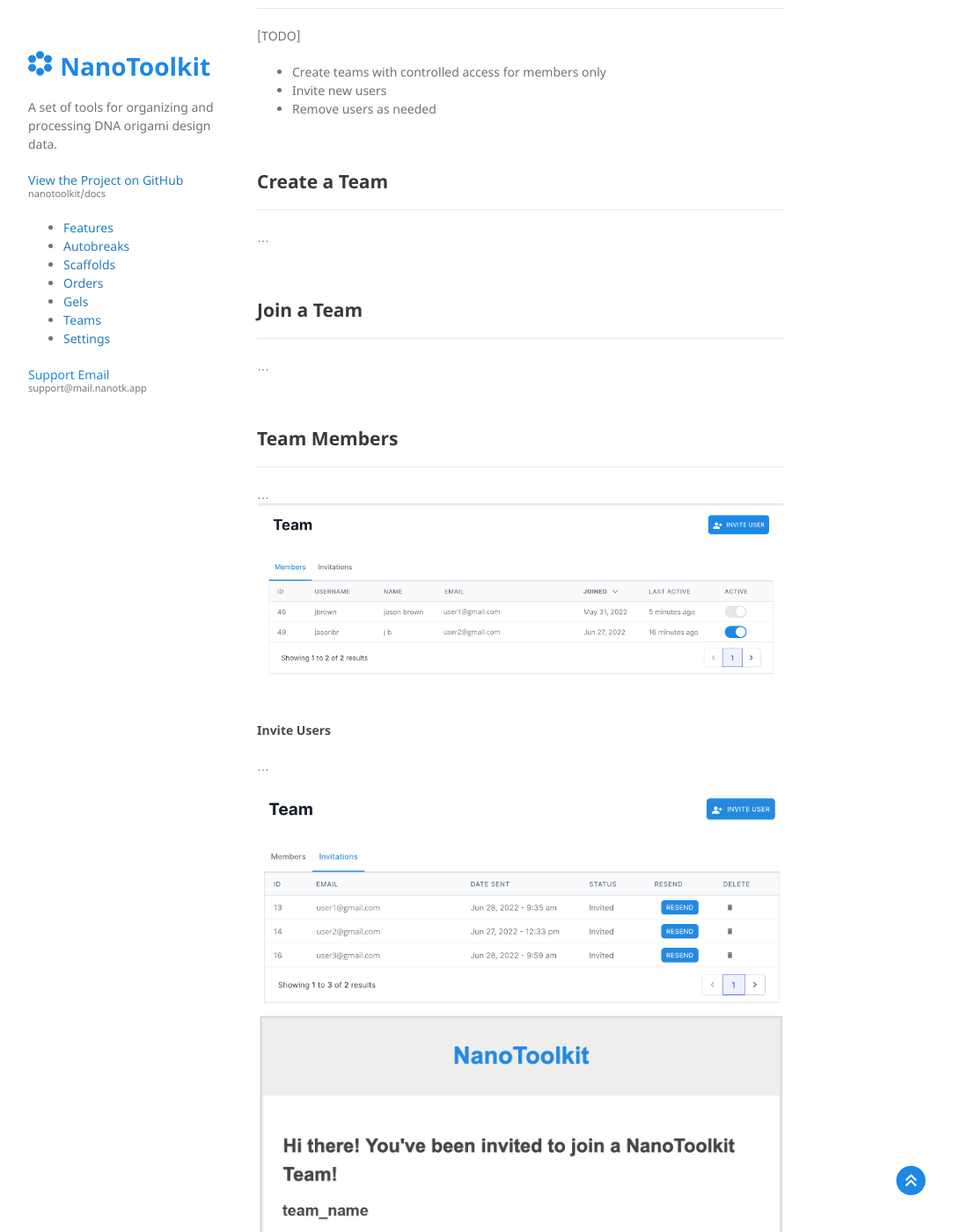
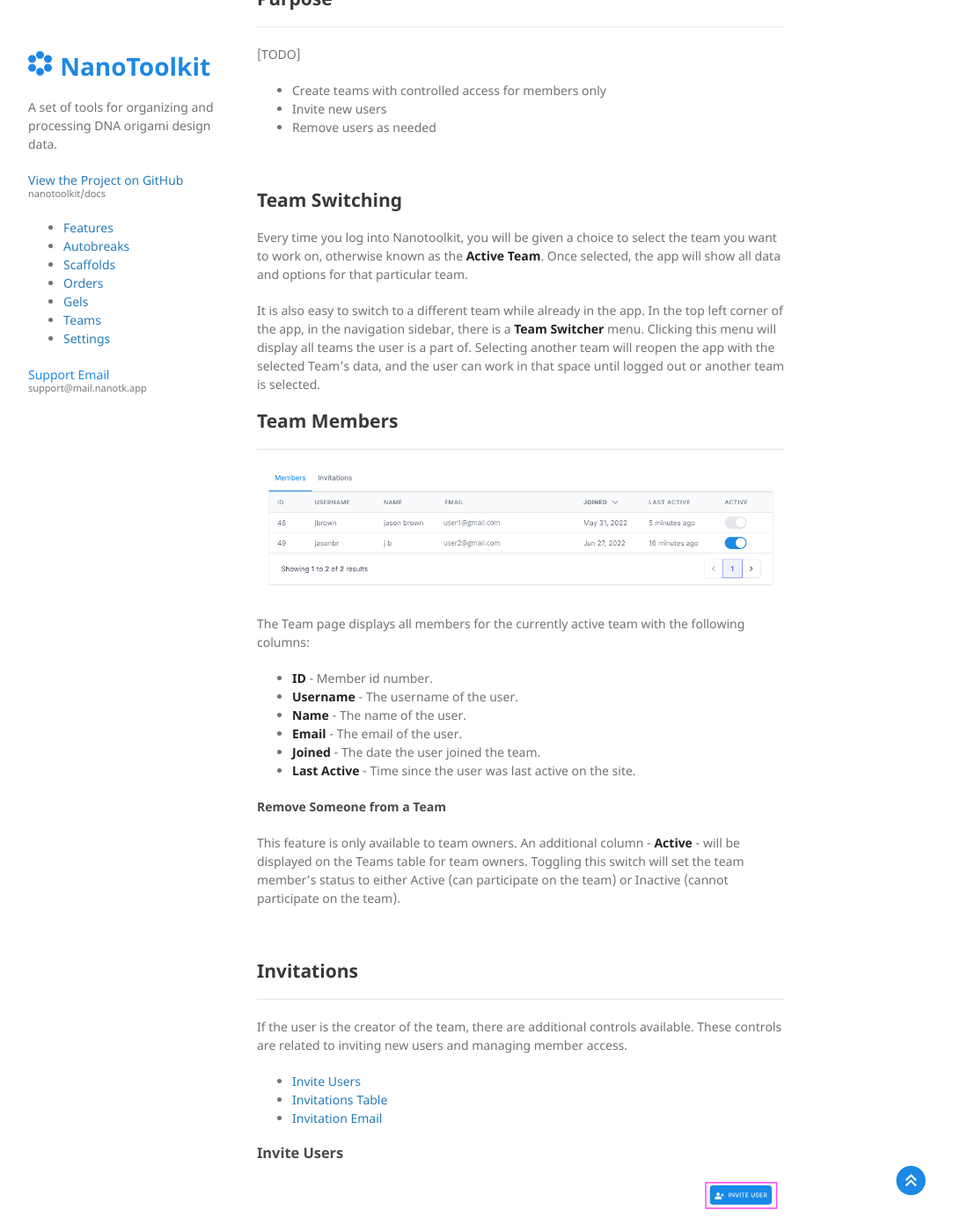
Before and after one commit to nanotoolkit/docs, a Jekyll site: the page built from pages/teams.md, in a window 1280 px wide and 1400 px high, scrolled down 270 px. Shown: the whole window at 88% size, without its empty margins (178-1261 px from the left). Built offline with Jekyll 4.4.1, drawn with Linux system fonts in a browser that asks for light colours; our own code applies the rules of GitHub Pages for plain Markdown files; some of the changed text lies outside the part shown.

Commit message:
Add content to teams page

```diff
--- a/pages/teams.md
+++ b/pages/teams.md
@@ -1,9 +1,10 @@
 # Teams [TODO]
 
 [Purpose](#purpose)
+[Team Members](#team-members)
+[Invitations](#invitations)
 [Create a Team](#create-a-team)
 [Join a Team](#join-a-team)
-[Team Members](#team-members)
 [FAQ / Troubleshooting](#faq--troubleshooting)
 
 ## Purpose
@@ -14,41 +15,118 @@
 * Invite new users
 * Remove users as needed
 
+
 <br>
+
+## Team Switching
+Every time you log into Nanotoolkit, you will be given a choice to select the
+team you want to work on, otherwise known as the **Active Team**. Once selected, the app will show all data and options
+for that particular team.
+
+It is also easy to switch to a different team while already in the app. In the top left corner of the app, in the navigation sidebar, there is a **Team Switcher**
+menu. Clicking this menu will display all teams the user is a part of. Selecting another team
+will reopen the app with the selected Team's data, and the user can work in that space until
+logged out or another team is selected.
+
+
+## Team Members
+---
+![](../assets/img/team-members-table-edited-no-header.png)
+The Team page displays all members for the currently active team with the following columns:
+
+* **ID** - Member id number.
+* **Username** - The username of the user.
+* **Name** - The name of the user.
+* **Email** - The email of the user.
+* **Joined** - The date the user joined the team.
+* **Last Active** - Time since the user was last active on the site.
+
+[comment]: <> (* **Active** &#40;Team owner only&#41; - A toggle switch to set the user to Active &#40;can participate on the team&#41;)
+
+[comment]: <> (or Inactive &#40;cannot participate on the team&#41;.)
+
+
+#### Remove Someone from a Team
+This feature is only available to team owners. An additional column - **Active** - will be displayed
+on the Teams table for team owners. Toggling this switch will set the team member's status to either
+Active (can participate on the team) or Inactive (cannot participate on the team).
+
+<br>
+
+## Invitations
+---
+If the user is the creator of the team, there are additional controls available.
+These controls are related to inviting new users and managing member access.
+* [Invite Users](#invite-users)
+* [Invitations Table](#invitations-table)
+* [Invitation Email](#invitation-email)
+
+
+### Invite Users
+![](../assets/img/team-invite-button.png)
+The team owner will have an **Invite User** button in the top right corner of the page.
+
+1. Click to open Invite User dialog.
+   <img src="../assets/img/team-invite-dialog.png" alt="drawing" width="300"/>
+
+2. Enter email of user to invite to the team and click **Invite User**. Note, the user
+may already have a particular email they use for other teams on Nanotoolkit. It's
+best to use the same email here, if known. A confirmation dialog will
+appear if the team was created successfully.
+   <img src="../assets/img/team-invite-dialog-confirmation.png" alt="drawing" width="300"/>
+
+
+### Invitations Table
+![](../assets/img/team-invitations-edited-no-header.png)
+The team owner will have an **Invitations** tab in addition to the Members tab. Clicking this tab will
+display the Invitations table, which shows all currently open team invitations with the following columns:
+* **ID** - Member id number.
+* **Email** - The email of the user.
+* **Date Sent** - The date and time the invitation was sent.
+* **Status** - Status of the invitation (Invited, Joined)
+* **Resend** - Button to resend the invitation to the user's email.
+* **Delete** - Button to remove the invitation. The invited user will no longer be able to join unless invited
+again.
+
+### Invitation Email
+When a user is invited to join the team, an email will be sent to the invited user's provided email address.
+The email contain a link that, when clicked, will add the user to the team and grant them access.
+![](../assets/img/team-invite-email-template-edited.png)
+
+
 
 ## Create a Team
 ---
-...
+Teams can be created on the [Settings](settings.md) page by clicking the profile icon in the upper
+right corner of the app.
+
+On the Settings page:
+1. Click to open Create Team dialog.
+   <img src="../assets/img/settings-team-create-dialog.png" alt="drawing" width="300"/>
+
+2. Enter a new Team Name and click **Create Team**. A confirmation dialog will
+   appear if the team was created successfully.
+   <img src="../assets/img/settings-team-create-dialog-confirmation.png" alt="drawing" width="300"/>
+
+<br>
 
 <br>
 
 ## Join a Team
 ---
-...
+Teams can be created on the [Settings](settings.md) page by clicking the profile icon in the upper
+right corner of the app. There is also an option to join available teams, if any, when first setting up
+your account.
+
+On the **Settings** page, **Teams** panel, there is a field called "**teams available to join**."
+If there are any teams available, they will show up here. These are team created by someone else
+that have invited the user to join. Clicking the team name will make the
+user a part of that team, after which the team will show up in the
+team switcher and the user will be able to view data for that team.
 
 <br>
 
-## Team Members
----
-...
-![](../assets/img/team-members-table-edited.png)
 
-
-#### Invite Users
-...
-
-![](../assets/img/team-invitations-edited.png)
-![](../assets/img/team-invite-email-template-edited.png)
-
-#### Manage Invitations
-...
-<br>
-
-#### Remove Someone from a Team
----
-...
-
-<br>
 
 
 
```
